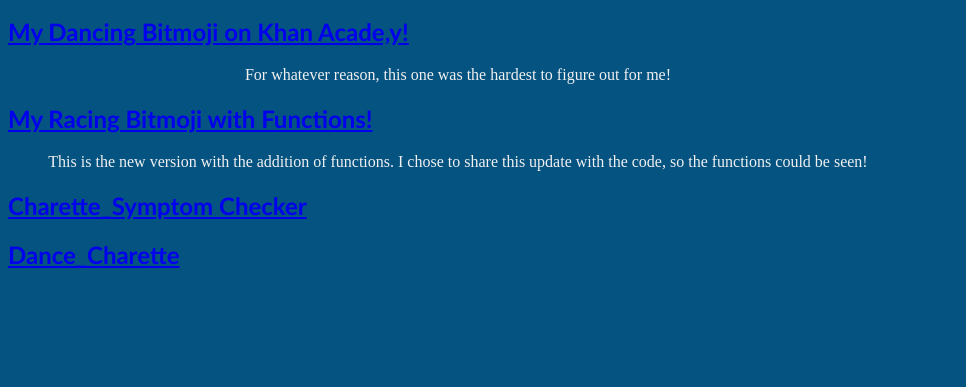
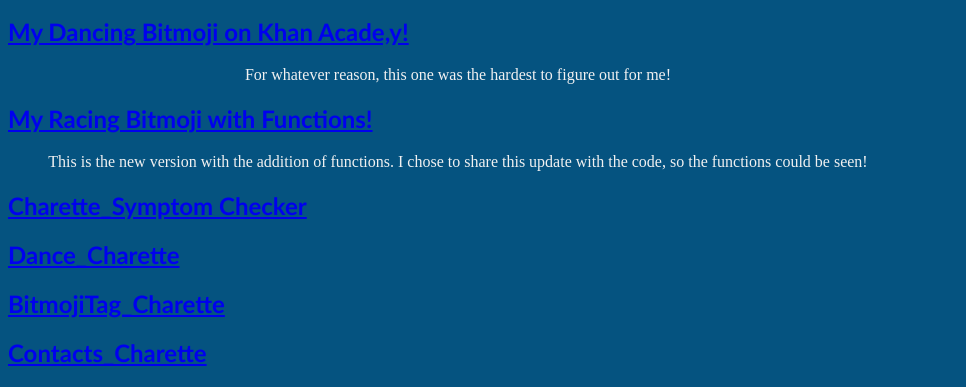
Before and after one commit to amc719/CSC106_Alicias, a plain HTML site: page javascript.html in a window 1280 px wide. Shown: the part 553-940 px from the top of the page, without its empty margins (0-966 px from the left). Before the commit the page ends 842 px from the top, so only its background shows below. Drawn offline with Linux system fonts and the light colour scheme; a script that the page names is missing.

Commit message:
Add files via upload

```diff
--- a/javascript.html
+++ b/javascript.html
@@ -28,5 +28,7 @@
 </div>
 <h2><a href="https://www.khanacademy.org/computer-programming/charette_symptom-checker/5107651710861312">Charette_Symptom Checker</a></h2><script src="https://www.khanacademy.org/computer-programming/charette_symptom-checker/5107651710861312/embed.js?editor=no&buttons=no&author=yes&embed=yes"></script>
 <h2><a href="https://www.khanacademy.org/computer-programming/dance_charette/6486840248680448">Dance_Charette</a></h2><script src="https://www.khanacademy.org/computer-programming/dance_charette/6486840248680448/embed.js?editor=no&buttons=no&author=yes&embed=yes"></script>
+<h2><a href="https://www.khanacademy.org/computer-programming/bitmojitag_charette/5426588698853376">BitmojiTag_Charette</a></h2><script src="https://www.khanacademy.org/computer-programming/bitmojitag_charette/5426588698853376/embed.js?editor=yes&buttons=yes&author=yes&embed=yes"></script>
+<h2><a href="https://www.khanacademy.org/computer-programming/contacts_charette/6462595892297728">Contacts_Charette</a></h2><script src="https://www.khanacademy.org/computer-programming/contacts_charette/6462595892297728/embed.js?editor=no&buttons=no&author=yes&embed=yes"></script>
 </body>
 </html>
```
